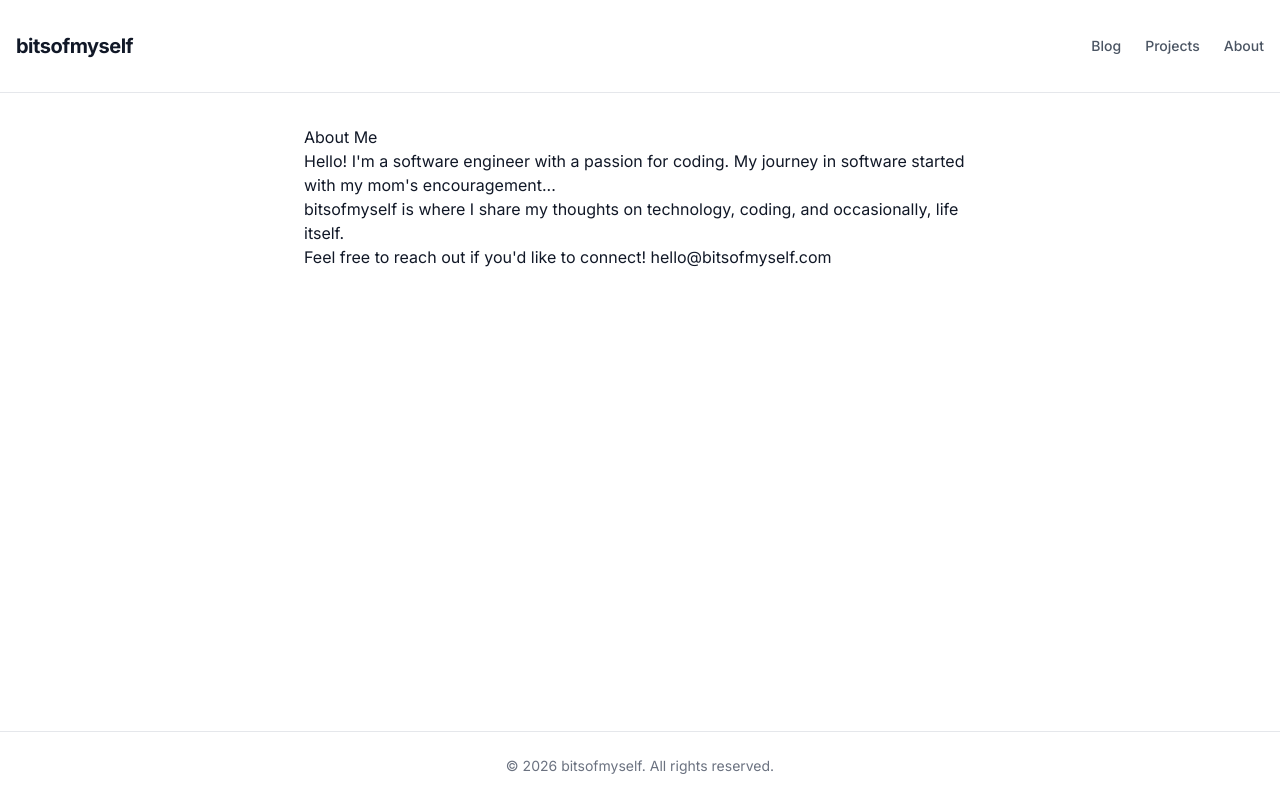
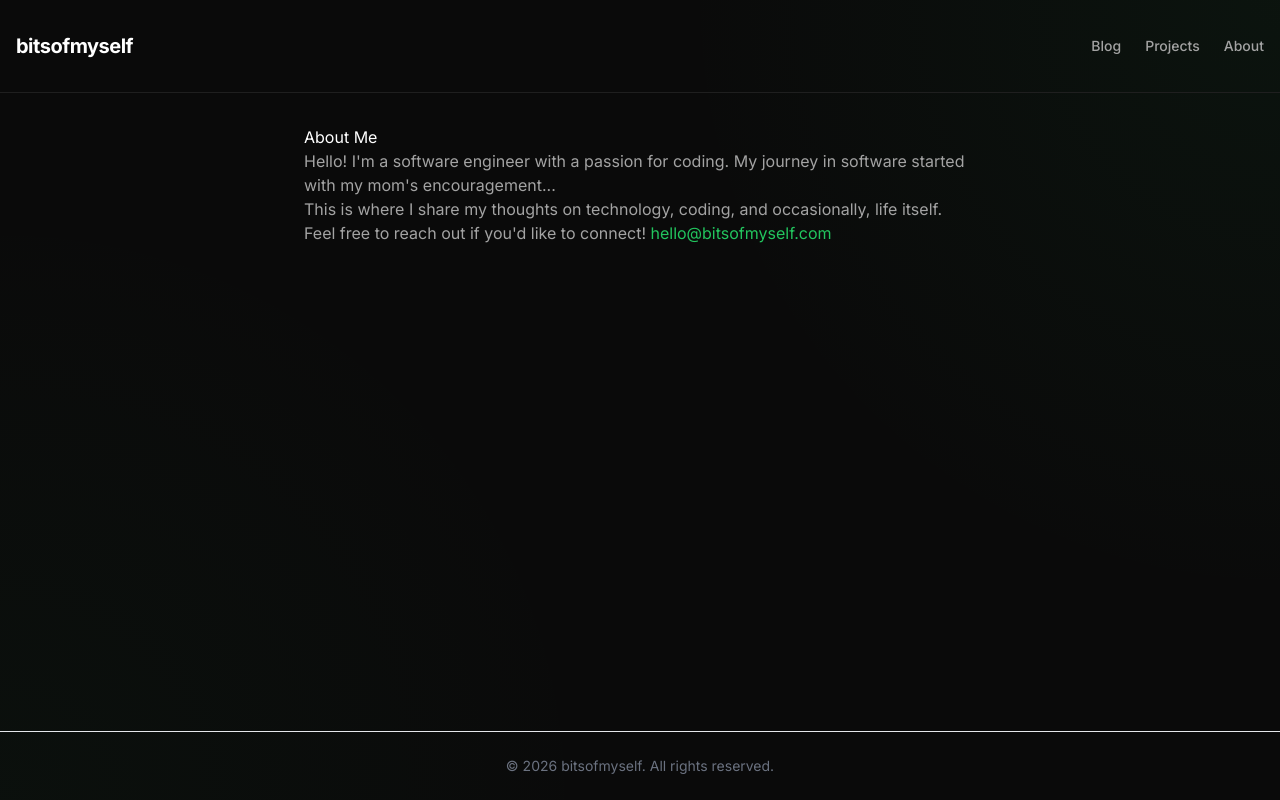
Before and after one commit to joeyoggie/bitsofmyself, a Next.js app: page /about in a window 1280 px wide. Built offline with nearby package versions, Linux system fonts and the light colour scheme.

Commit message:
Update UI

```diff
--- a/src/app/about/page.tsx
+++ b/src/app/about/page.tsx
@@ -1,15 +1,15 @@
 export default function AboutPage() {
     return (
-        <div className="max-w-2xl mx-auto prose dark:prose-invert">
-            <h1>About Me</h1>
-            <p>
+        <div className="max-w-2xl mx-auto prose prose-invert prose-brand">
+            <h1 className="text-white">About Me</h1>
+            <p className="text-dark-muted">
                 Hello! I'm a software engineer with a passion for coding. My journey in software started with my mom's encouragement...
             </p>
-            <p>
-                bitsofmyself is where I share my thoughts on technology, coding, and occasionally, life itself.
+            <p className="text-dark-muted">
+                This is where I share my thoughts on technology, coding, and occasionally, life itself.
             </p>
-            <p>
-                Feel free to reach out if you'd like to connect! <a href="mailto:hello@bitsofmyself.com">hello@bitsofmyself.com</a>
+            <p className="text-dark-muted">
+                Feel free to reach out if you'd like to connect! <a href="mailto:hello@bitsofmyself.com" className="text-brand-500 hover:text-brand-400 transition-colors">hello@bitsofmyself.com</a>
             </p>
         </div>
     )
--- a/src/app/blog/page.tsx
+++ b/src/app/blog/page.tsx
@@ -6,27 +6,27 @@ export default function BlogIndex() {
 
     return (
         <div className="max-w-2xl mx-auto space-y-8">
-            <h1 className="text-3xl font-bold tracking-tight">Blog</h1>
+            <h1 className="text-3xl font-bold tracking-tight text-white">Blog</h1>
             <div className="space-y-8">
                 {allPosts.map((post) => (
                     <article key={post.slug} className="group relative flex flex-col items-start">
-                        <h2 className="text-xl font-semibold tracking-tight text-gray-900 dark:text-gray-100">
-                            <div className="absolute -inset-x-4 -inset-y-3 scale-95 opacity-0 transition group-hover:scale-100 group-hover:opacity-100 bg-gray-50 dark:bg-gray-800/50 sm:-inset-x-6 sm:rounded-2xl" />
+                        <h2 className="text-xl font-semibold tracking-tight text-white">
+                            <div className="absolute -inset-x-4 -inset-y-3 scale-95 opacity-0 transition group-hover:scale-100 group-hover:opacity-100 bg-dark-surface/50 border border-brand-500/20 sm:-inset-x-6 sm:rounded-2xl" />
                             <Link href={`/blog/${post.slug}`}>
                                 <span className="absolute -inset-x-4 -inset-y-3 sm:-inset-x-6 sm:rounded-2xl" />
                                 <span className="relative">{post.title}</span>
                             </Link>
                         </h2>
-                        <div className="relative z-10 order-first mb-3 flex items-center text-sm text-gray-400 dark:text-gray-500 pl-3.5">
+                        <div className="relative z-10 order-first mb-3 flex items-center text-sm text-dark-muted pl-3.5">
                             <span className="absolute inset-y-0 left-0 flex items-center" aria-hidden="true">
-                                <span className="h-4 w-0.5 rounded-full bg-gray-200 dark:bg-gray-500" />
+                                <span className="h-4 w-0.5 rounded-full bg-brand-500" />
                             </span>
                             <time dateTime={post.date}>{post.date}</time>
                         </div>
-                        <p className="relative z-10 mt-2 text-sm text-gray-600 dark:text-gray-400">
+                        <p className="relative z-10 mt-2 text-sm text-dark-muted">
                             {post.excerpt}
                         </p>
-                        <div aria-hidden="true" className="relative z-10 mt-4 flex items-center text-sm font-medium text-teal-600 dark:text-teal-400">
+                        <div aria-hidden="true" className="relative z-10 mt-4 flex items-center text-sm font-medium text-brand-500 group-hover:text-brand-400">
                             Read article
                             <svg viewBox="0 0 16 16" fill="none" aria-hidden="true" className="ml-1 h-4 w-4 stroke-current">
                                 <path d="M6.75 5.75 9.25 8l-2.5 2.25" strokeWidth="1.5" strokeLinecap="round" strokeLinejoin="round" />
--- a/src/app/globals.css
+++ b/src/app/globals.css
@@ -3,25 +3,17 @@
 @tailwind utilities;
 
 :root {
-  --foreground-rgb: 0, 0, 0;
-  --background-start-rgb: 214, 219, 220;
-  --background-end-rgb: 255, 255, 255;
+  --background: 10 10 10;
+  --foreground: 229 229 229;
+  --accent: 34 197 94;
 }
 
-@media (prefers-color-scheme: dark) {
-  :root {
-    --foreground-rgb: 255, 255, 255;
-    --background-start-rgb: 0, 0, 0;
-    --background-end-rgb: 0, 0, 0;
-  }
+html,
+body {
+  color: rgb(var(--foreground));
+  background-color: rgb(var(--background)) !important;
+  background-image: radial-gradient(circle at top right, rgba(34, 197, 94, 0.05), transparent 40%),
+    radial-gradient(circle at bottom left, rgba(34, 197, 94, 0.03), transparent 40%);
+  min-height: 100vh;
+  margin: 0;
 }
-
-body {
-  color: rgb(var(--foreground-rgb));
-  background: linear-gradient(
-      to bottom,
-      transparent,
-      rgb(var(--background-end-rgb))
-    )
-    rgb(var(--background-start-rgb));
-}
--- a/src/app/projects/page.tsx
+++ b/src/app/projects/page.tsx
@@ -1,14 +1,16 @@
 export default function ProjectsPage() {
     return (
         <div className="max-w-4xl mx-auto">
-            <h1 className="text-3xl font-bold mb-8">Projects</h1>
+            <h1 className="text-3xl font-bold mb-8 text-white">Projects</h1>
             <div className="grid gap-6 md:grid-cols-2">
-                <div className="p-6 border border-gray-200 dark:border-gray-700 rounded-lg">
-                    <h2 className="text-xl font-bold mb-2">Project Name</h2>
-                    <p className="text-gray-600 dark:text-gray-400 mb-4">
+                <div className="p-6 border border-dark-border bg-dark-surface rounded-lg hover:border-brand-500/50 transition-all">
+                    <h2 className="text-xl font-bold mb-2 text-white">Project Name</h2>
+                    <p className="text-dark-muted mb-4">
                         Brief description of a project you have worked on. Tech stack used, role, and outcome.
                     </p>
-                    <a href="#" className="text-indigo-600 hover:underline">View Project -&gt;</a>
+                    <a href="#" className="text-brand-500 hover:text-brand-400 transition-colors inline-flex items-center">
+                        View Project <span className="ml-1">→</span>
+                    </a>
                 </div>
                 {/* Add more projects here */}
             </div>
--- a/src/components/Navbar.tsx
+++ b/src/components/Navbar.tsx
@@ -2,19 +2,19 @@ import Link from 'next/link'
 
 export default function Navbar() {
     return (
-        <nav className="w-full py-6 md:py-8 border-b border-gray-200 dark:border-gray-800">
+        <nav className="w-full py-6 md:py-8 border-b border-dark-border">
             <div className="container mx-auto px-4 flex justify-between items-center">
-                <Link href="/" className="text-xl font-bold tracking-tight text-gray-900 dark:text-gray-100">
+                <Link href="/" className="text-xl font-bold tracking-tight text-white hover:text-brand-400 transition-colors">
                     bitsofmyself
                 </Link>
                 <div className="flex gap-6">
-                    <Link href="/blog" className="text-sm font-medium text-gray-600 hover:text-gray-900 dark:text-gray-400 dark:hover:text-gray-100 transition-colors">
+                    <Link href="/blog" className="text-sm font-medium text-dark-muted hover:text-brand-400 transition-colors">
                         Blog
                     </Link>
-                    <Link href="/projects" className="text-sm font-medium text-gray-600 hover:text-gray-900 dark:text-gray-400 dark:hover:text-gray-100 transition-colors">
+                    <Link href="/projects" className="text-sm font-medium text-dark-muted hover:text-brand-400 transition-colors">
                         Projects
                     </Link>
-                    <Link href="/about" className="text-sm font-medium text-gray-600 hover:text-gray-900 dark:text-gray-400 dark:hover:text-gray-100 transition-colors">
+                    <Link href="/about" className="text-sm font-medium text-dark-muted hover:text-brand-400 transition-colors">
                         About
                     </Link>
                 </div>
--- a/tailwind.config.ts
+++ b/tailwind.config.ts
@@ -8,6 +8,28 @@ const config: Config = {
     ],
     theme: {
         extend: {
+            colors: {
+                brand: {
+                    50: '#f0fdf4',
+                    100: '#dcfce7',
+                    200: '#bbf7d0',
+                    300: '#86efac',
+                    400: '#4ade80',
+                    500: '#22c55e',
+                    600: '#16a34a',
+                    700: '#15803d',
+                    800: '#166534',
+                    900: '#14532d',
+                    950: '#052e16',
+                },
+                dark: {
+                    bg: '#0a0a0a',
+                    surface: '#121212',
+                    border: '#1f1f1f',
+                    text: '#e5e5e5',
+                    muted: '#a3a3a3',
+                }
+            },
             backgroundImage: {
                 'gradient-radial': 'radial-gradient(var(--tw-gradient-stops))',
                 'gradient-conic':
```
Also changed, not shown: src/app/page.tsx (+11 -11 lines).
